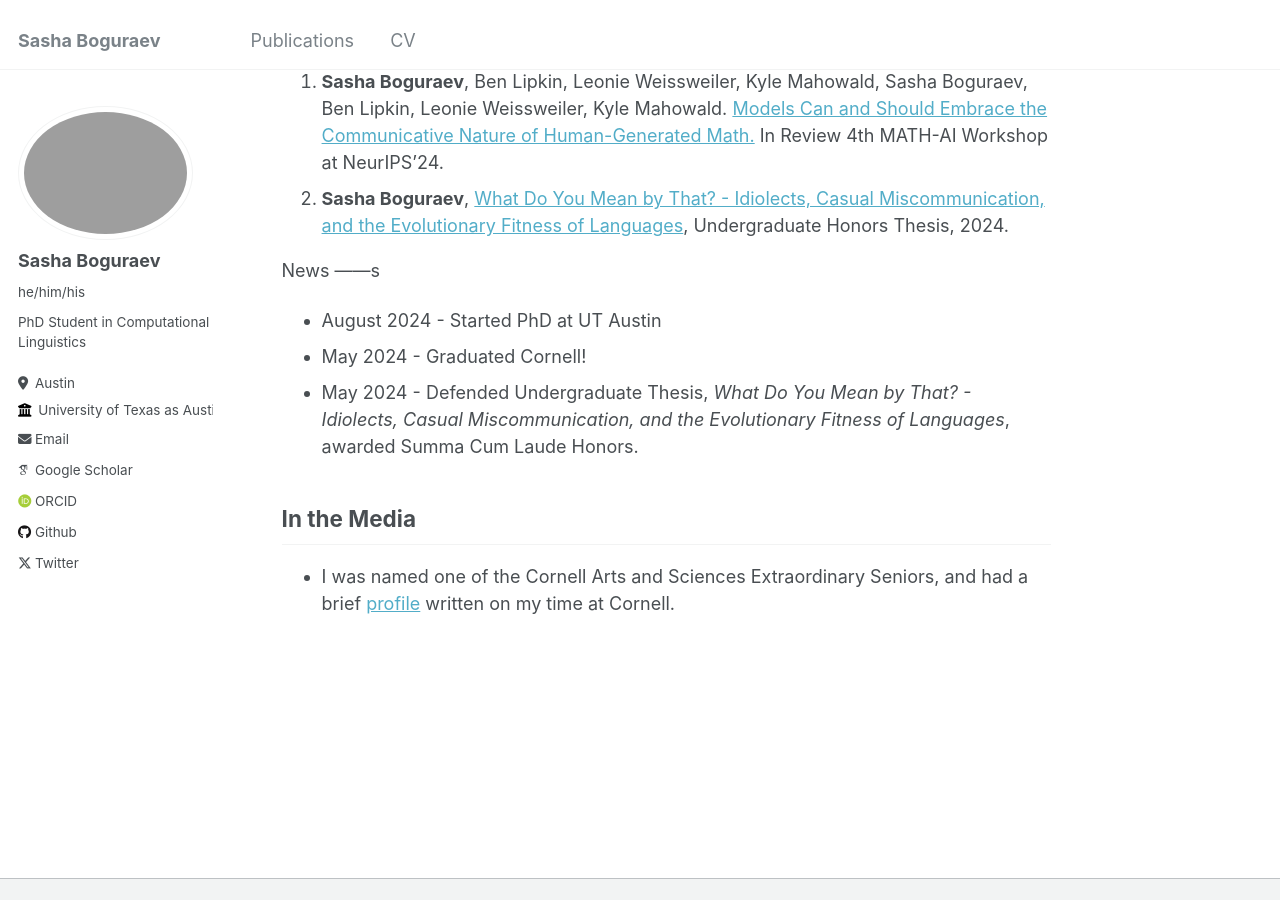
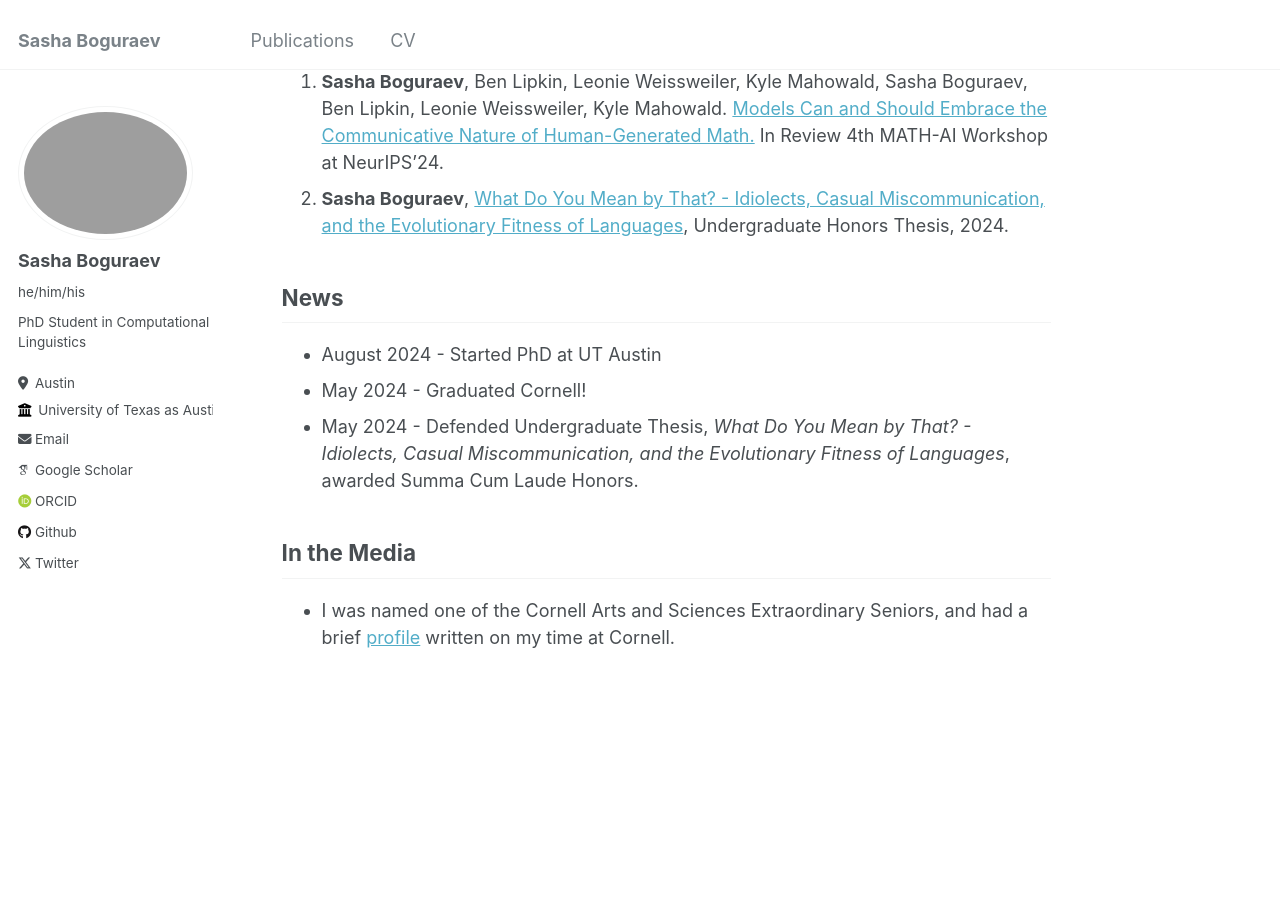
Before and after one commit to SashaBoguraev/SashaBoguraev.github.io, a Jekyll site: the page built from _pages/about.md, in a window 1280 px wide and 900 px high, scrolled down 668 px. Built offline with Jekyll 4.4.1, drawn with Linux system fonts in a browser that asks for light colours; some web fonts are replaced.

Commit message:
Fixing typo

```diff
--- a/_pages/about.md
+++ b/_pages/about.md
@@ -24,7 +24,7 @@ Selected Papers
 2. __Sasha Boguraev__, [What Do You Mean by That? - Idiolects, Casual Miscommunication, and the Evolutionary Fitness of Languages](https://SashaBoguraev.github.io/files/BoguraevHonorsThesis.pdf), Undergraduate Honors Thesis, 2024.
 
 News
-------s
+------
 * August 2024 - Started PhD at UT Austin
 * May 2024 - Graduated Cornell!
 * May 2024 - Defended Undergraduate Thesis, _What Do You Mean by That? - Idiolects, Casual Miscommunication, and the Evolutionary Fitness of Languages_, awarded Summa Cum Laude Honors.
```
